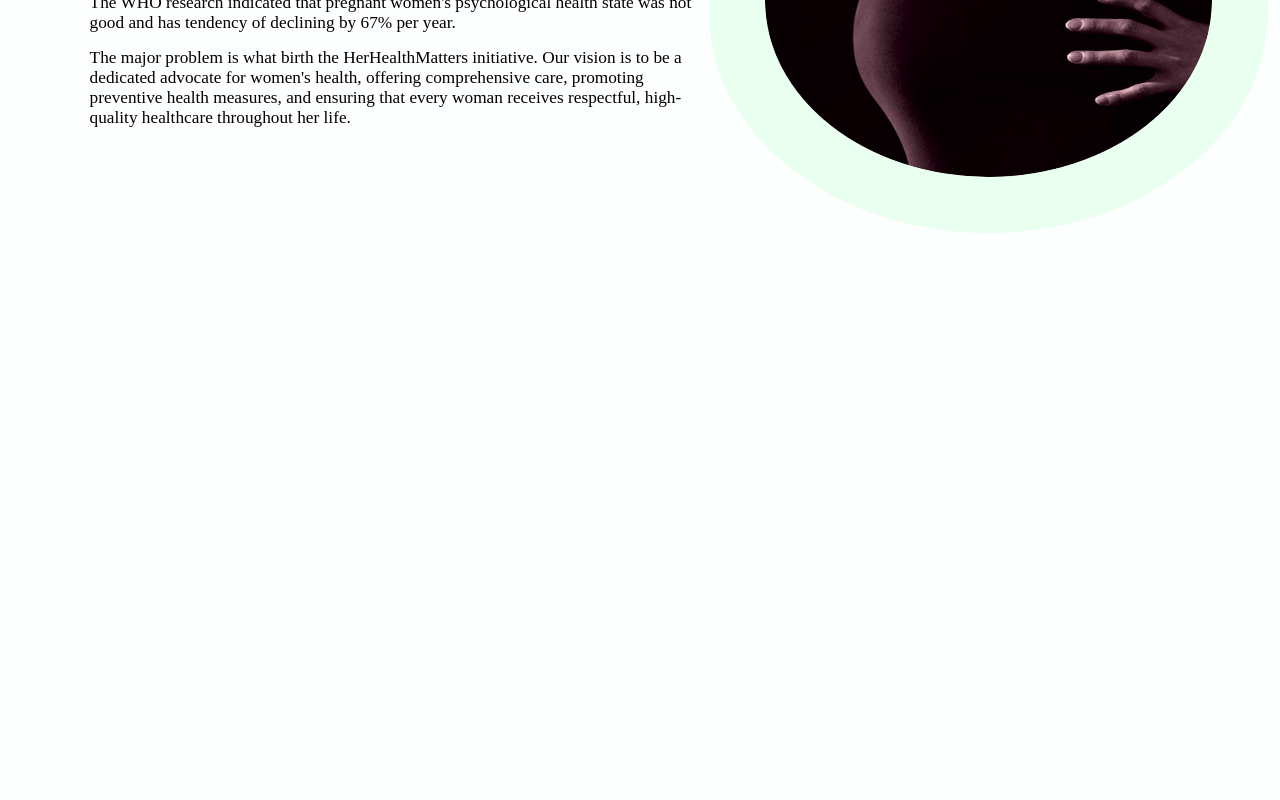
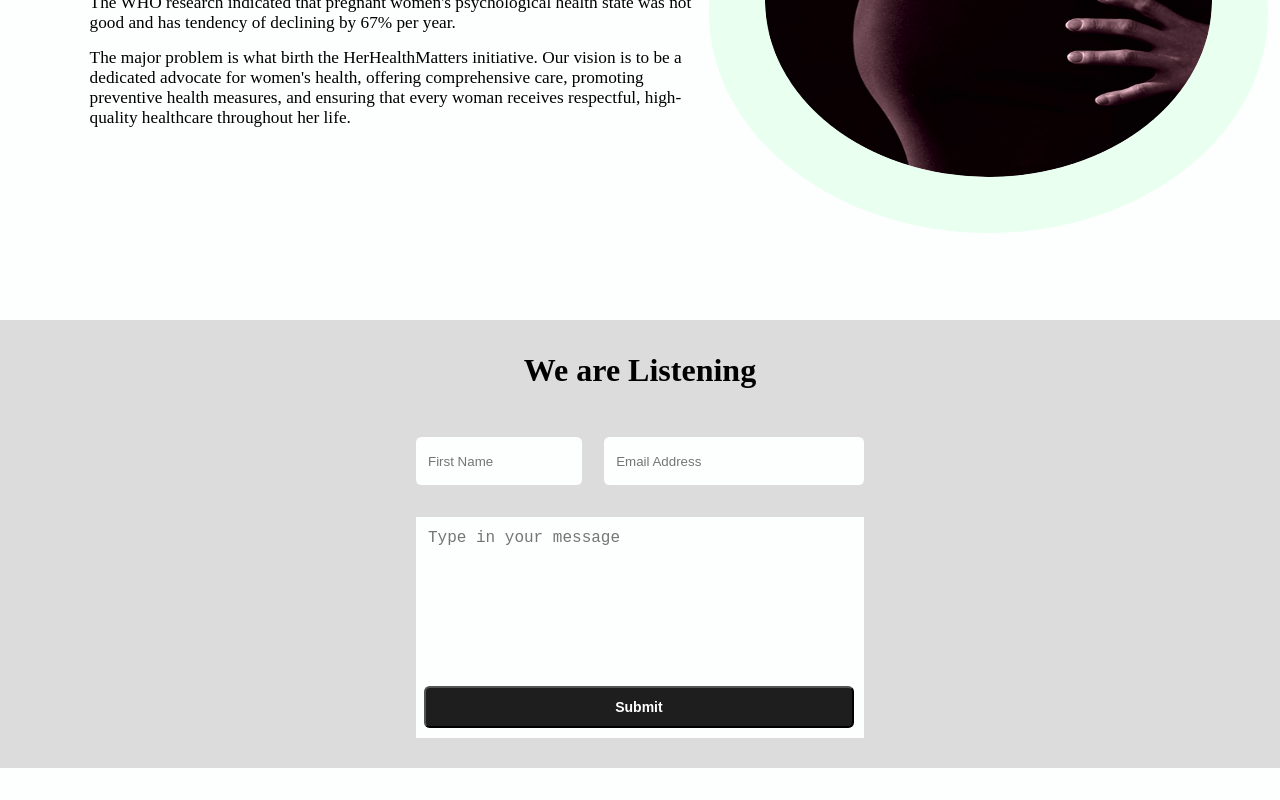
Before and after one commit to DevKay22/HerHealthMatters, a React (Vite) app: page / in a window 1280 px wide. Shown: the part 1600-2400 px from the top of the page. Before the commit the page ends 1920 px from the top, so only its background shows below. Built offline with nearby package versions, Linux system fonts and the light colour scheme.

Commit message:
done with contact section

```diff
--- a/src/App.jsx
+++ b/src/App.jsx
@@ -3,6 +3,7 @@ import Header from '../src/Components/Header';
 import Hero from '../src/Components/Hero';
 import Services from '../src/Components/Services';
 import About from '../src/Components/About';
+import Contact from '../src/Components/Contact';
 
 const App = () => {
   return (
@@ -11,6 +12,7 @@ const App = () => {
       <Hero />
       <Services />
       <About />
+      <Contact />
     </div>
   )
 }
--- /dev/null
+++ b/src/Components/Contact.jsx
@@ -0,0 +1,33 @@
+import React from 'react';
+import '../Styles/Contact.css'
+
+const Contact = () => {
+  return (
+    <div className='listening'>
+        <h1>
+            We are Listening
+        </h1>
+
+        <form action="#">
+            <div  className='inps'>
+                <input type="text" className='fname' name="fname" id="name" placeholder='First Name'/>
+
+                <input type="email" className='email' name="email" id="email"  placeholder='Email Address'/>
+            </div>
+
+            <div className='textArea'>
+                <textarea name="" id="" placeholder='Type in your message'>
+
+
+
+                </textarea>
+
+                <button>Submit</button>
+            </div>
+
+        </form>
+    </div>
+  )
+}
+
+export default Contact
--- /dev/null
+++ b/src/Styles/Contact.css
@@ -0,0 +1,111 @@
+.listening{
+    background-color: #DCDCDC;
+    width: 100%;
+    height: 28em;
+    margin-bottom: 2em;
+    padding-top: 2em;
+}
+
+.listening>h1{
+    background-color: #DCDCDC;
+    text-align: center;
+}
+
+form{
+    display: flex;
+    flex-direction: column;
+    /* justify-content: center; */
+    align-items: center;
+    margin-top: 0;
+    height: 23em;
+    /* width: 50%; */
+    background-color: #DCDCDC
+}
+
+.inps{
+    /* border: 1px solid green; */
+    display: flex;
+    justify-content: space-between;
+    margin-top: 3em;
+    width: 35%;
+    height: 3em;
+    margin-bottom: 2em;
+    background-color: #DCDCDC
+}
+.fname{
+    width: 37%;
+    border-radius: 0.4em;
+    outline: none;
+    border: 0;
+    padding-left: 12px;
+
+}
+
+.fname::placeholder{
+    padding: 6px 0;
+}
+
+.email{
+    width: 58%;
+    border-radius: 0.4em;
+    outline: none;
+    border: 0;
+    padding-left: 12px;
+}
+
+.email::placeholder{
+    padding: 6px 0;
+}
+
+.textArea{
+    width: 35%;
+    height: 60%;
+    /* margin-bottom: 2em; */
+    /* border: 1px solid red; */
+    position: relative;
+}
+
+.textArea>textArea{
+    width: 100%;
+    height: 100%;
+    padding: 12px 60px 12px 12px; /* right padding for button */
+  font-size: 16px;
+  resize: none;
+  box-sizing: border-box;
+  color: #424242;
+  outline: none;
+    border: 0;
+}
+
+.textArea>button{
+    width: 96%;
+    position: absolute;
+  bottom: 10px;
+  right: 10px;
+  padding: 6px 12px;
+  font-size: 14px;
+  cursor: pointer;
+  background-color: #1e1e1e;
+  color: #ffffff;
+  height: 3em;
+  border-radius: 0.4em;
+  font-weight: 700;
+}
+
+@media screen and (max-width: 769px) {
+    form{
+        /* border: 1px solid red; */
+    }
+    .inps{
+        /* border: 1px solid red; */
+        width: 87%;
+        margin-top: 1.6em;
+        margin-bottom: 0.8em;
+    }
+
+    .textArea{
+        /* border: 1px solid red; */
+        width: 87%;
+        margin-top: 0;
+    }
+}
```
